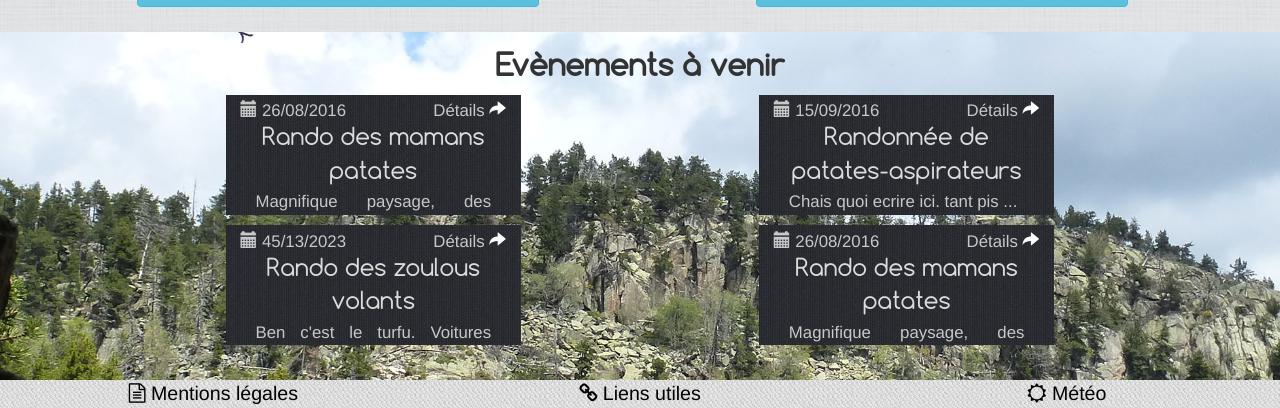
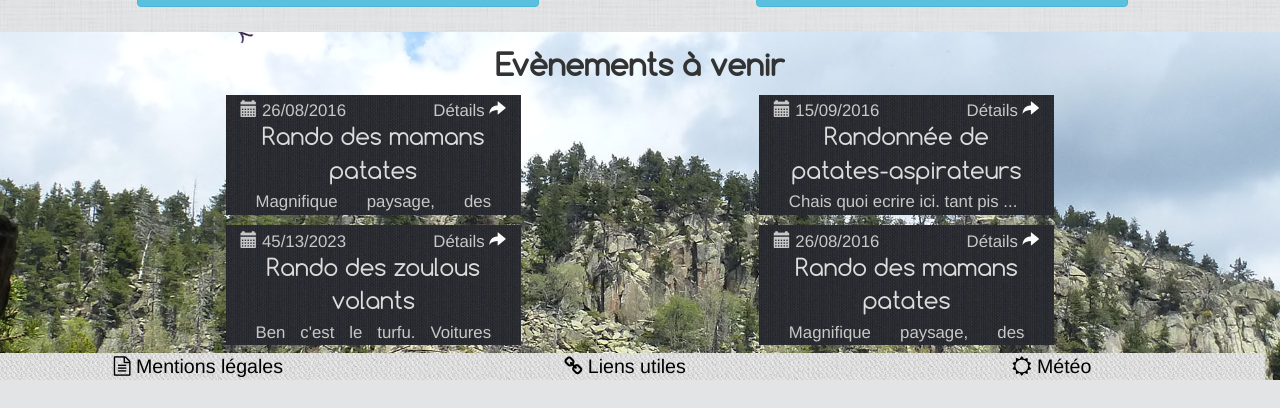
Before and after one commit to Wndrr/Ponteilla, a PHP site: template views/sections/hiking/index.html.twig in a window 1280 px wide. Shown: the part 789-1197 px from the top of the page. After the commit the page ends 1169 px from the top, so only its background shows below. Run offline with PHP 8.4, Linux system fonts and the light colour scheme; the template is opened without the code that fills it, so the values that code supplies are empty; some libraries are stand-ins or nearby versions.

Commit message:
Push footer bar to bottom

```diff
--- a/web/assets/less/sections.less
+++ b/web/assets/less/sections.less
@@ -462,15 +462,25 @@
 
 
 
+html {
+  height: 100%;
+}
+body
+{
+  position: relative;
+	min-height: 100%;
+}
 
 #footerNavbar
 {
 	background: url('/assets/img/hiking/footerPattern.png');
 	text-align: center;
 	font-size: 1.4em;
-	position: relative;
+	position: absolute;
 	bottom: 0;
 	left: 0;
+	right: 0;
+	width: 100%;
 	a
 	{
 		color: black;
```
Also changed, not shown: web/assets/css/sections.css.
